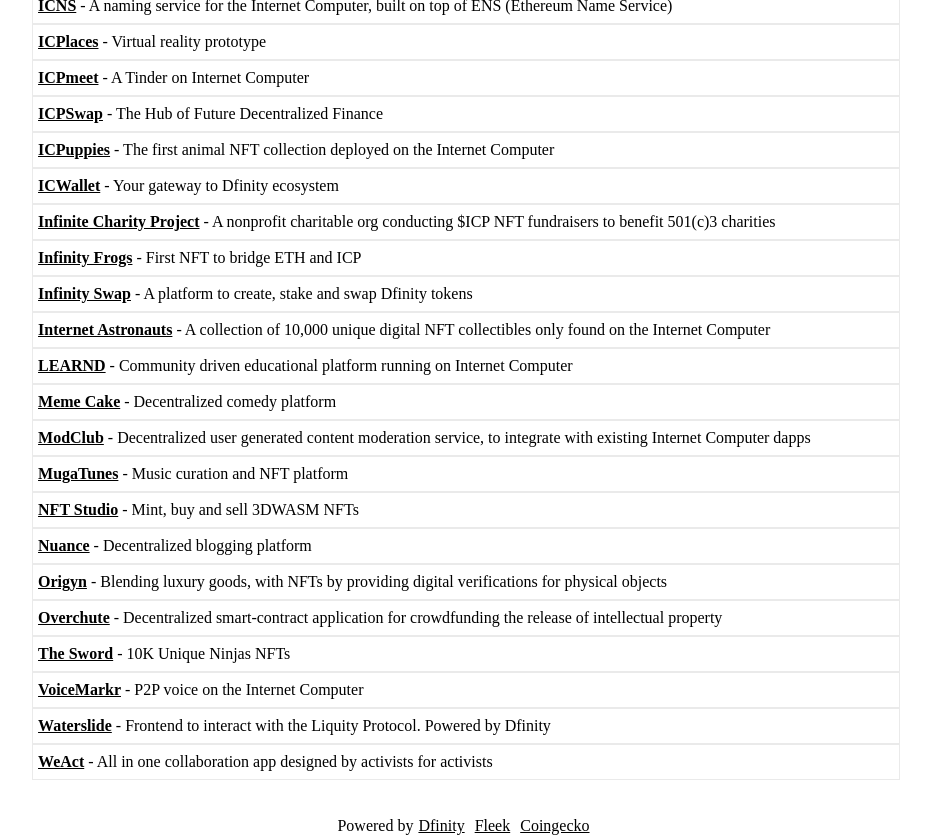
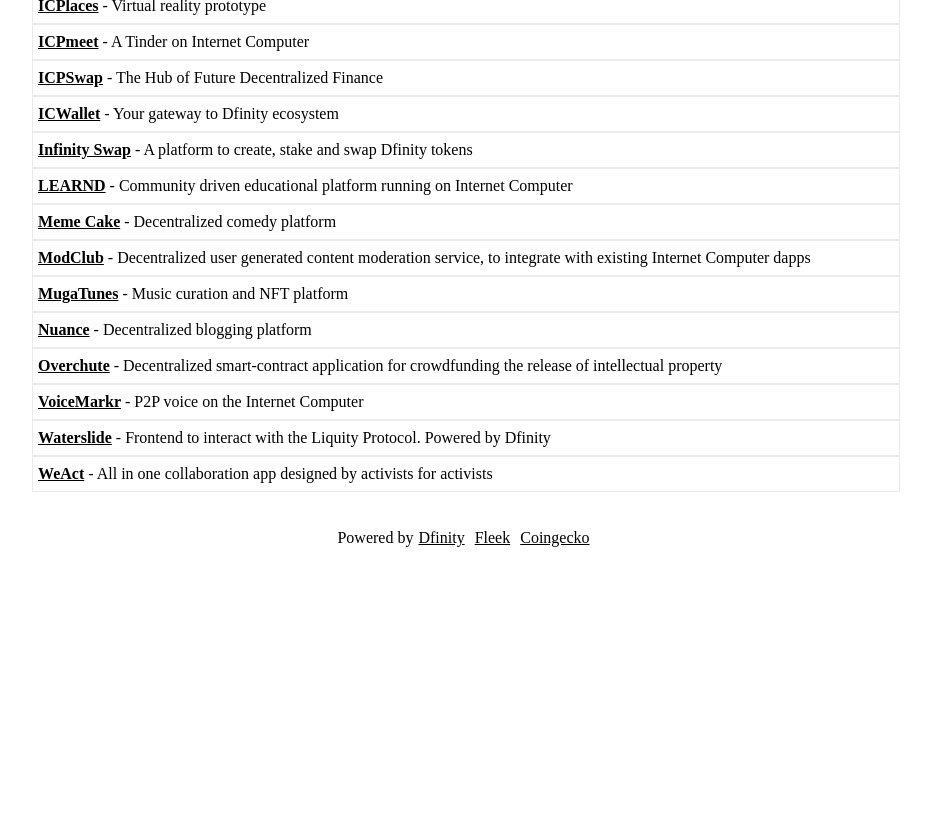
Before and after one commit to rjlucasm/ictoday, a Next.js app: page /watchlist in a window 1280 px wide. Shown: the part 940-1780 px from the top of the page, without its empty margins (174-1105 px from the left). After the commit the page ends 1492 px from the top, so only its background shows below. Built offline with nearby package versions, Linux system fonts and the light colour scheme.

Commit message:
removed nft

```diff
--- a/pages/watchlist.js
+++ b/pages/watchlist.js
@@ -72,9 +72,6 @@ export default function Watchlist() {
                 <a href="https://getimpactnow.org/" target="_blank" rel="noopener noreferrer">Get Impact Now</a> - Digital platform that enables responsible citizens to be a part of the decision-making process
             </div>
             <div className="pagescard">
-                <a href="https://zfjzz-4aaaa-aaaah-aasbq-cai.raw.ic0.app/" target="_blank" rel="noopener noreferrer">IC Gallery</a> - A creative metaverse to gather all NFT enthusiasts and enjoy arts on the Internet Computer
-            </div>
-            <div className="pagescard">
                 <a href="https://kdc2c-uaaaa-aaaae-qaafq-cai.ic0.app/" target="_blank" rel="noopener noreferrer">IC Go</a> - Go links for the Internet Computer
             </div>
             <div className="pagescard">
@@ -96,22 +93,10 @@ export default function Watchlist() {
                 <a href="https://icpswap.com/" target="_blank" rel="noopener noreferrer">ICPSwap</a> - The Hub of Future Decentralized Finance
             </div>
             <div className="pagescard">
-                <a href="https://icpuppies.io/" target="_blank" rel="noopener noreferrer">ICPuppies</a> - The first animal NFT collection deployed on the Internet Computer
-            </div>
-            <div className="pagescard">
                 <a href="http://icwallet.org/" target="_blank" rel="noopener noreferrer">ICWallet</a> - Your gateway to Dfinity ecosystem
             </div>
             <div className="pagescard">
-                <a href="https://www.icproject.org/" target="_blank" rel="noopener noreferrer">Infinite Charity Project</a> - A nonprofit charitable org conducting $ICP NFT fundraisers to benefit 501(c)3 charities
-            </div>
-            <div className="pagescard">
-                <a href="https://infinityfrogs.com/" target="_blank" rel="noopener noreferrer">Infinity Frogs</a> - First NFT to bridge ETH and ICP
-            </div>
-            <div className="pagescard">
                 <a href="https://infinityswap.one/" target="_blank" rel="noopener noreferrer">Infinity Swap</a> - A platform to create, stake and swap Dfinity tokens
-            </div>
-            <div className="pagescard">
-                <a href="https://interastrosc.com/" target="_blank" rel="noopener noreferrer">Internet Astronauts</a> - A collection of 10,000 unique digital NFT collectibles only found on the Internet Computer
             </div>
             <div className="pagescard">
                 <a href="https://learnd.dedn.eu/" target="_blank" rel="noopener noreferrer">LEARND</a> - Community driven educational platform running on Internet Computer
@@ -126,13 +111,7 @@ export default function Watchlist() {
                 <a href="https://muga.media/nft" target="_blank" rel="noopener noreferrer">MugaTunes</a> - Music curation and NFT platform
             </div>
             <div className="pagescard">
-                <a href="https://kqre2-2qaaa-aaaad-qamxa-cai.raw.ic0.app/" target="_blank" rel="noopener noreferrer">NFT Studio</a> - Mint, buy and sell 3DWASM NFTs
-            </div>
-            <div className="pagescard">
                 <a href="https://fxnaj-yaaaa-aaaaf-qad3q-cai.raw.ic0.app/" target="_blank" rel="noopener noreferrer">Nuance</a> - Decentralized blogging platform
-            </div>
-            <div className="pagescard">
-                <a href="https://www.origyn.ch/" target="_blank" rel="noopener noreferrer">Origyn</a> - Blending luxury goods, with NFTs by providing digital verifications for physical objects
             </div>
             <div className="pagescard">
                 <a href="https://overchute.com/" target="_blank" rel="noopener noreferrer">Overchute</a> - Decentralized smart-contract application for crowdfunding the release of intellectual property
@@ -140,9 +119,6 @@ export default function Watchlist() {
             {/* <div className="pagescard">
                 <a href="https://ja7sy-daaaa-aaaai-qaguq-cai.raw.ic0.app/" target="_blank" rel="noopener noreferrer">Portal</a> - Decentralized live streaming service
             </div> */}
-            <div className="pagescard">
-                <a href="https://theswordnft.com/" target="_blank" rel="noopener noreferrer">The Sword</a> - 10K Unique Ninjas NFTs
-            </div>
             <div className="pagescard">
                 <a href="https://voicemarkr.com/shell/map" target="_blank" rel="noopener noreferrer">VoiceMarkr</a> - P2P voice on the Internet Computer
             </div>
```
